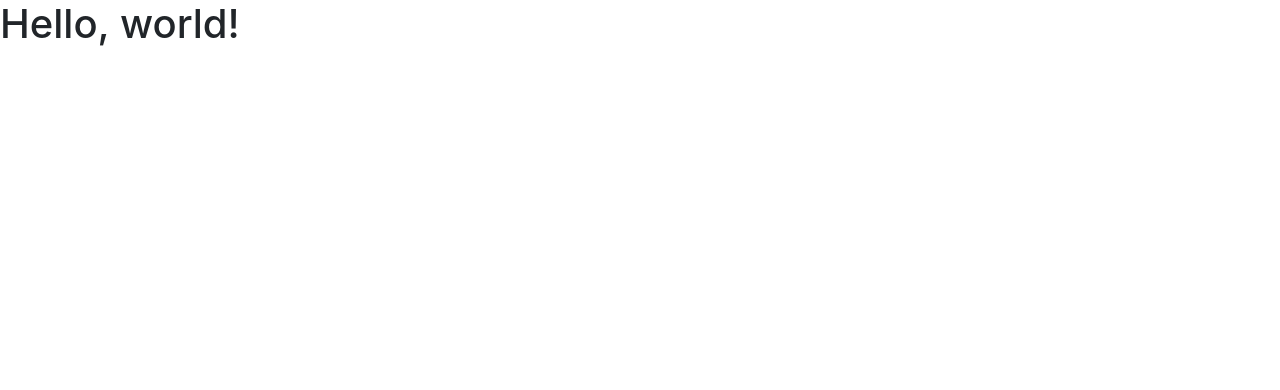
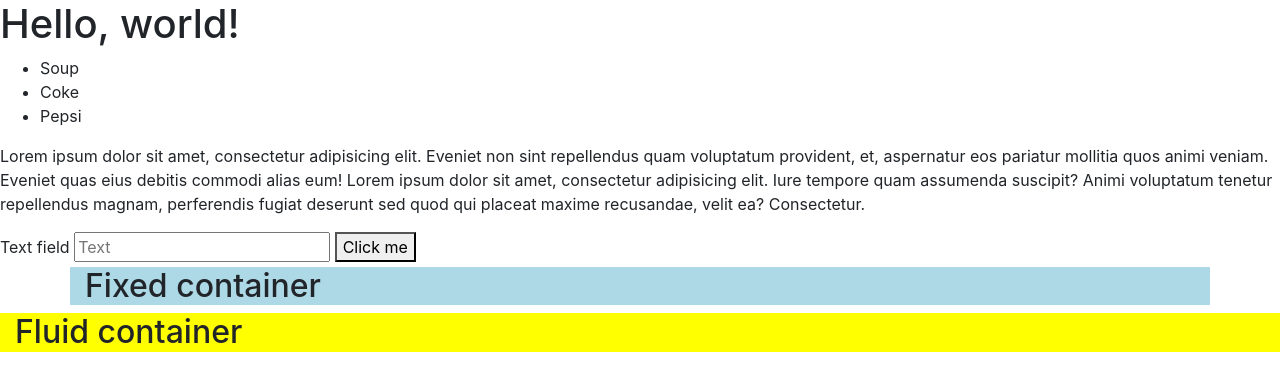
Before and after one commit to alexgooner12/bootstrap-practice, a plain HTML site: page index.html in a window 1280 px wide. Drawn offline with nearby package versions, Linux system fonts and the light colour scheme.

Commit message:
add conteinters

```diff
--- a/index.html
+++ b/index.html
@@ -13,6 +13,28 @@
   <body>
     <h1>Hello, world!</h1>
 
+    <ul>
+        <li>Soup</li>
+        <li>Coke</li>
+        <li>Pepsi</li>
+    </ul>
+
+    <p>Lorem ipsum dolor sit amet, consectetur adipisicing elit. Eveniet non sint repellendus quam voluptatum provident, et, aspernatur eos pariatur mollitia quos animi veniam. Eveniet quas eius debitis commodi alias eum! Lorem ipsum dolor sit amet, consectetur adipisicing elit. Iure tempore quam assumenda suscipit? Animi voluptatum tenetur repellendus magnam, perferendis fugiat deserunt sed quod qui placeat maxime recusandae, velit ea? Consectetur.</p>
+
+    <form action="#">
+        <label for="text" id="text">Text field</label>
+        <input type="text" placeholder="Text" id="text">
+        <button>Click me</button>
+    </form>
+
+    <div class="container" style="background: lightblue">
+        <h2>Fixed container</h2>
+    </div>
+
+    <div class="container-fluid" style="background: yellow">
+        <h2>Fluid container</h2>
+    </div>
+
     <!-- Optional JavaScript -->
     <!-- jQuery first, then Popper.js, then Bootstrap JS -->
     <script src="https://code.jquery.com/jquery-3.3.1.slim.min.js" integrity="sha384-q8i/X+965DzO0rT7abK41JStQIAqVgRVzpbzo5smXKp4YfRvH+8abtTE1Pi6jizo" crossorigin="anonymous"></script>
```
